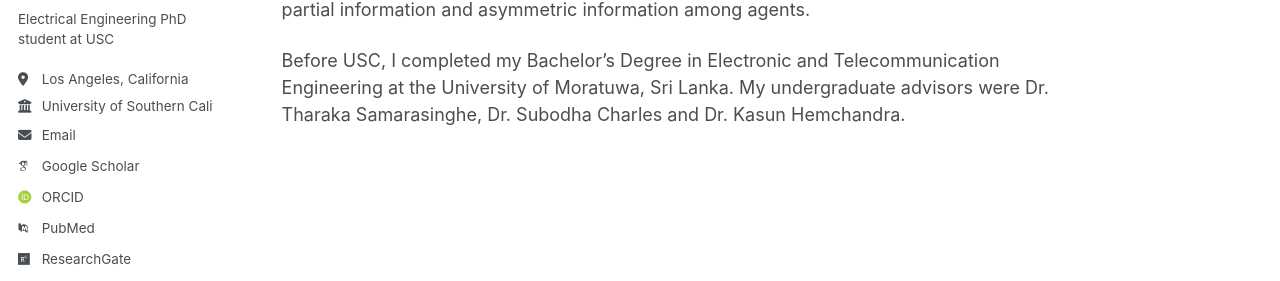
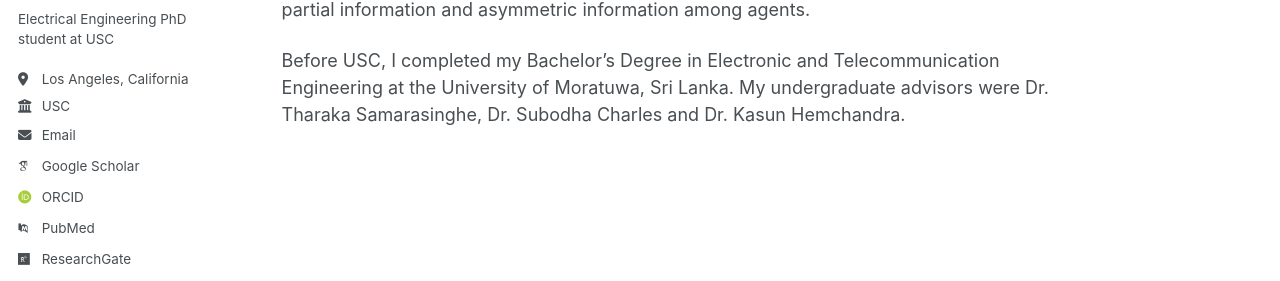
Before and after one commit to mevanwijewardena/mevanwijewardena.github.io, a Jekyll site: the page built from _pages/about.md, in a window 1280 px wide. Shown: the part 307-588 px from the top of the page. Built offline with Jekyll 4.4.1, drawn with Linux system fonts in a browser that asks for light colours; some web fonts are replaced.

Commit message:
Update _config.yml

```diff
--- a/_config.yml
+++ b/_config.yml
@@ -26,7 +26,7 @@ author:
   name             : "Mevan Wijewardena"
   bio              : "Electrical Engineering PhD student at USC"
   location         : "Los Angeles, California"
-  employer         : "University of Southern California"
+  employer         : "USC"
   uri              : # URL
   email            : "mpathira@uc.edu"
 
```
